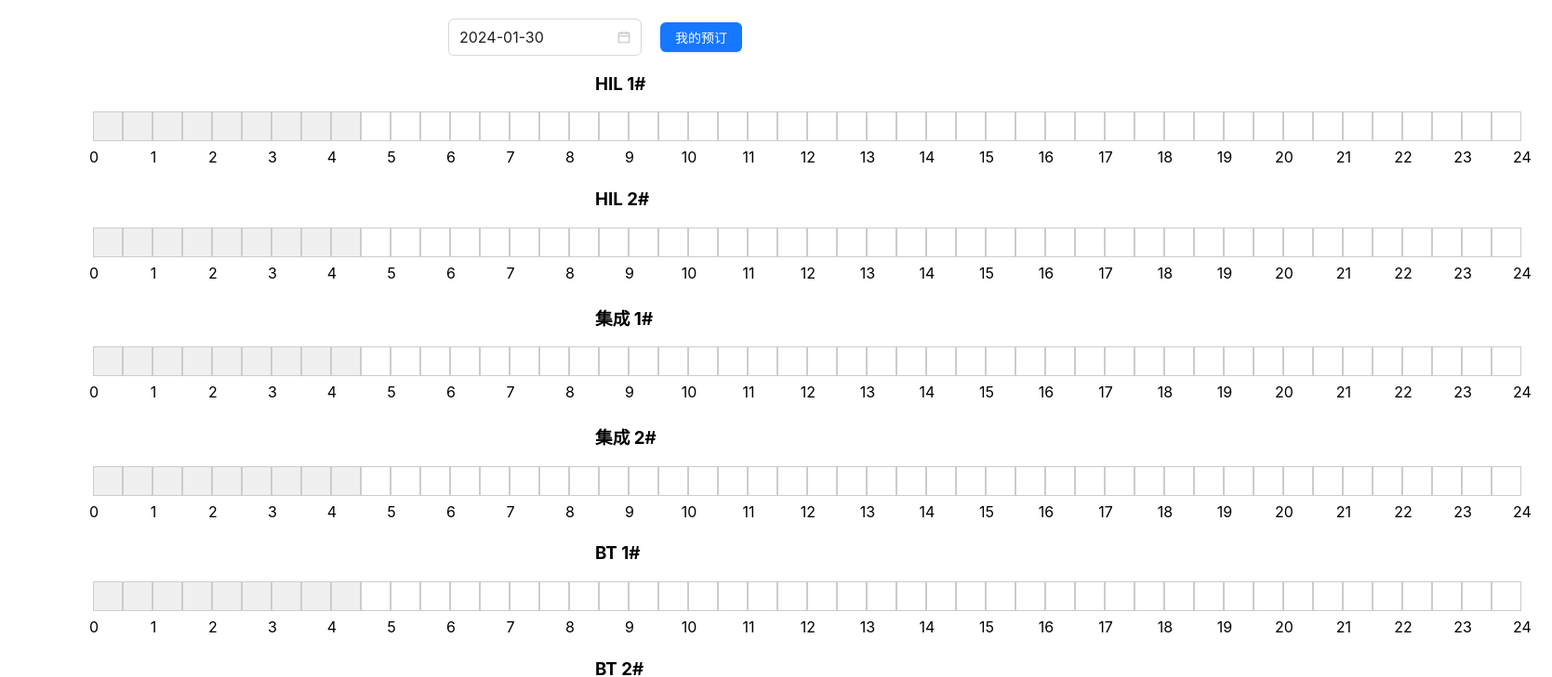
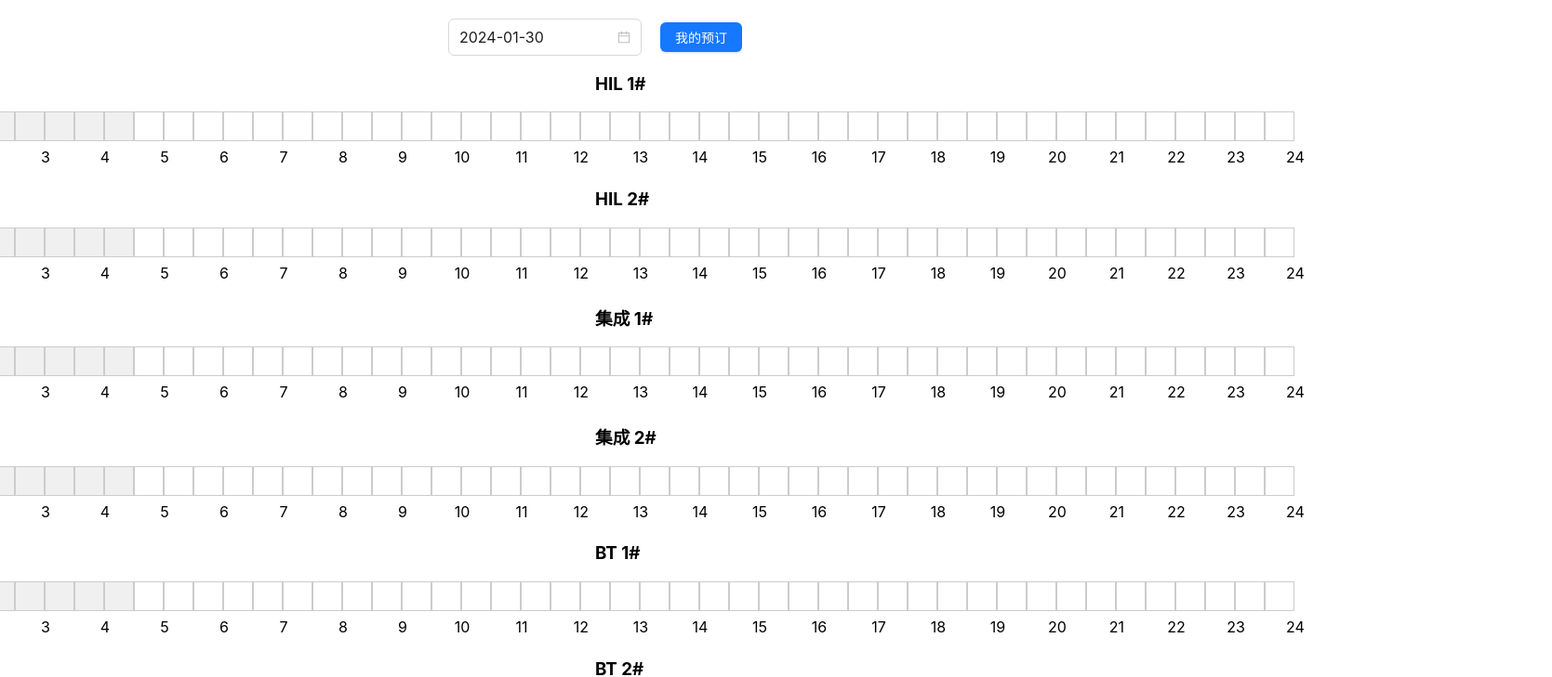
Before and after one commit to AlphaCatMeow/test-device-booking-system, a React (Create React App) app: page / in a window 1280 px wide. Shown: the top 729 px of the page at 93% size, 1669 px wide, since content can reach past the window. Built offline with nearby package versions, Linux system fonts and the light colour scheme.

Commit message:
调整UI使得更加好看

```diff
--- a/src/components/DeviceList.css
+++ b/src/components/DeviceList.css
@@ -6,6 +6,7 @@
   padding: 0px; /* Remove padding to allow full width use */
   margin-left: 0px; /* Align with the timeline's left edge */
   width: 100%; /* Ensure the list takes full width */
+  align-items: center;
 }
 
 .device-item h3 {
--- a/src/components/DeviceTimeline.css
+++ b/src/components/DeviceTimeline.css
@@ -2,16 +2,13 @@
 .device-timeline {
   display: flex;
   flex-direction: column;
-  flex-wrap: wrap;
   justify-content: center; /* Center timeline items on the screen */
-  gap: 0;
-  padding: 0px;
-  margin-left: 100px;
-  margin-right: 100px;
+  width: 100%;
 }
 
 .time-blocks {
   display: flex;
+  width: fit-content;
 }
 
 .time-block {
@@ -41,12 +38,13 @@
 .time-label-blocks {
   display: flex;
   margin-left: -32px; /* 向左移动一格 */
+  width: fit-content;
 }
 
 .time-labels {
   display: flex;
   justify-content: space-between;
-  padding-left: 32px; /* 根据需要调整 */
+  padding-left: 0px; /* 根据需要调整 */
 }
 
 .time-label {
```
